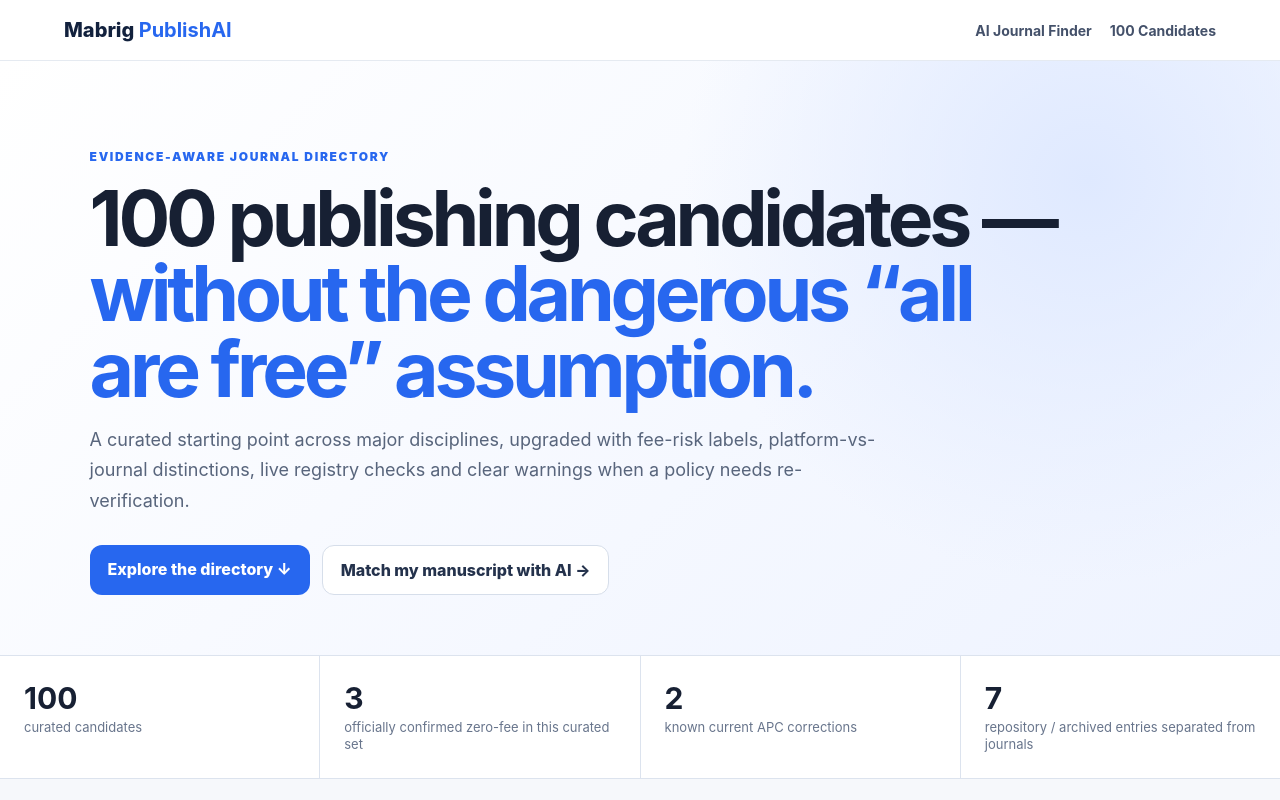
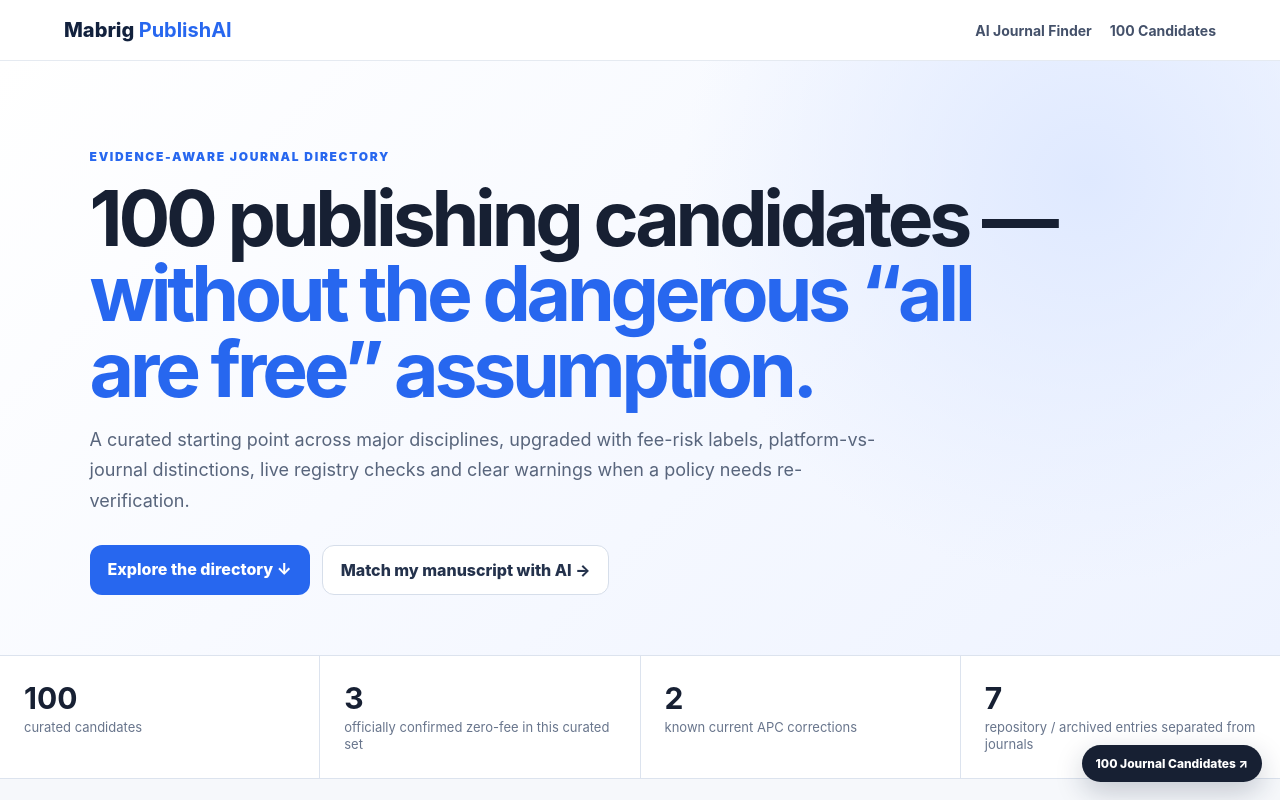
Before and after one commit to mabrig1/publish, a Next.js app: page /free-journals in a window 1280 px wide. Shown: the top 800 px of the page. Built offline with nearby package versions, Linux system fonts and the light colour scheme.

Commit message:
Expose curated journal directory across app

```diff
--- a/app/layout.tsx
+++ b/app/layout.tsx
@@ -9,7 +9,29 @@ export const metadata: Metadata = {
 export default function RootLayout({ children }: Readonly<{ children: React.ReactNode }>) {
   return (
     <html lang="en">
-      <body>{children}</body>
+      <body>
+        {children}
+        <a
+          href="/free-journals"
+          aria-label="Open curated 100 journal candidate directory"
+          style={{
+            position: "fixed",
+            right: 18,
+            bottom: 18,
+            zIndex: 50,
+            padding: "11px 14px",
+            borderRadius: 999,
+            background: "#172033",
+            color: "#fff",
+            textDecoration: "none",
+            fontSize: 12,
+            fontWeight: 800,
+            boxShadow: "0 10px 28px rgba(18,33,61,.22)",
+          }}
+        >
+          100 Journal Candidates ↗
+        </a>
+      </body>
     </html>
   );
 }
```
